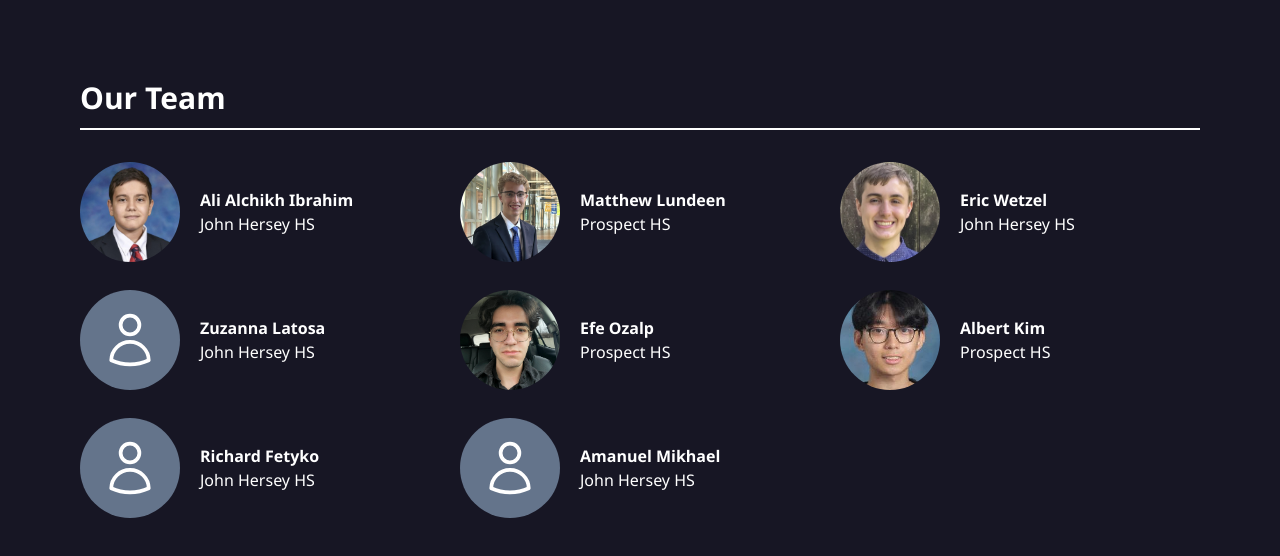
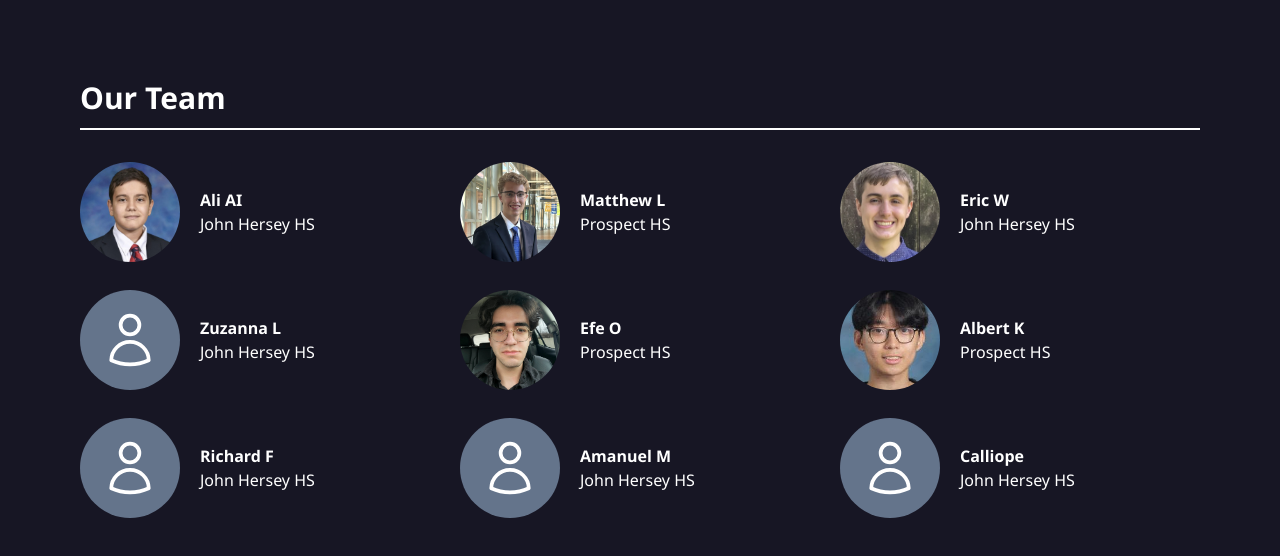
Before and after one commit to AAlchi/HSHacks, a Next.js app in the folder hshacks/: page /components/homepage_component/team/Team in a window 1280 px wide. Shown: the top 556 px of the page. Built offline with nearby package versions, Linux system fonts and the light colour scheme.

Commit message:
Team update

```diff
--- a/hshacks/pages/components/homepage_component/team/Team.tsx
+++ b/hshacks/pages/components/homepage_component/team/Team.tsx
@@ -11,14 +11,15 @@ const Team = () => {
         <div className='w-full border-b-2 border-white' />
       </div>
         <div className='py-7 grid lg:grid-cols-3 md:grid-cols-2 grid-cols-1 gap-5'>
-          <ProfileBlock image="/profile/Ali.jpg" name="Ali Alchikh Ibrahim" school="John Hersey HS" />
-          <ProfileBlock image="/profile/Matthew.webp" name="Matthew Lundeen" school="Prospect HS" />
-          <ProfileBlock image="/profile/Eric.webp" name="Eric Wetzel" school="John Hersey HS" />
-          <ProfileBlock image="default" name="Zuzanna Latosa" school="John Hersey HS" />
-          <ProfileBlock image="/profile/Efe.png" name="Efe Ozalp" school="Prospect HS" />
-          <ProfileBlock image="/profile/Albert.jpeg" name="Albert Kim" school="Prospect HS" />
-          <ProfileBlock image="default" name="Richard Fetyko" school="John Hersey HS" />
-          <ProfileBlock image="default" name="Amanuel Mikhael" school="John Hersey HS" />
+          <ProfileBlock image="/profile/Ali.jpg" name="Ali AI" school="John Hersey HS" />
+          <ProfileBlock image="/profile/Matthew.webp" name="Matthew L" school="Prospect HS" />
+          <ProfileBlock image="/profile/Eric.webp" name="Eric W" school="John Hersey HS" />
+          <ProfileBlock image="default" name="Zuzanna L" school="John Hersey HS" />
+          <ProfileBlock image="/profile/Efe.png" name="Efe O" school="Prospect HS" />
+          <ProfileBlock image="/profile/Albert.jpeg" name="Albert K" school="Prospect HS" />
+          <ProfileBlock image="default" name="Richard F" school="John Hersey HS" />
+          <ProfileBlock image="default" name="Amanuel M" school="John Hersey HS" />
+          <ProfileBlock image="default" name="Calliope" school="John Hersey HS" />
         </div>
     </div>
     </div>
```
